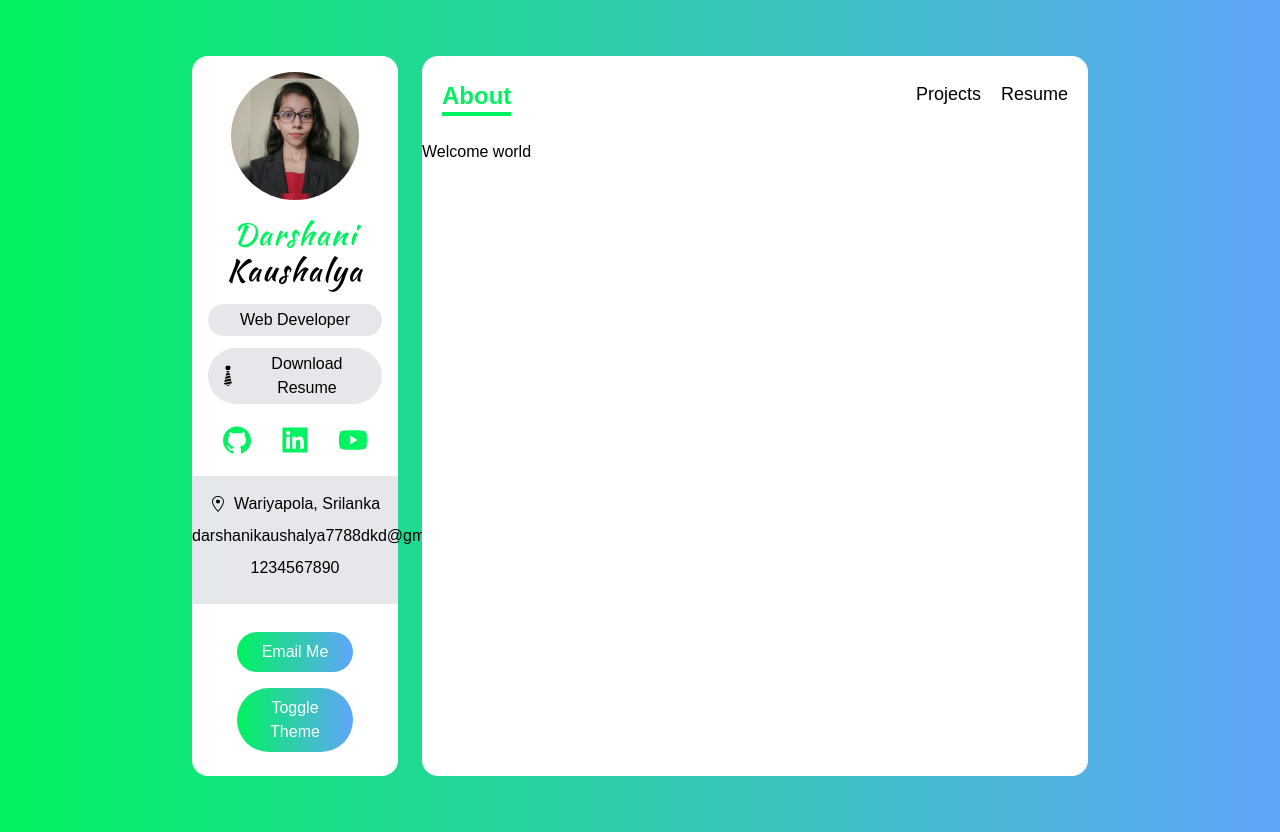
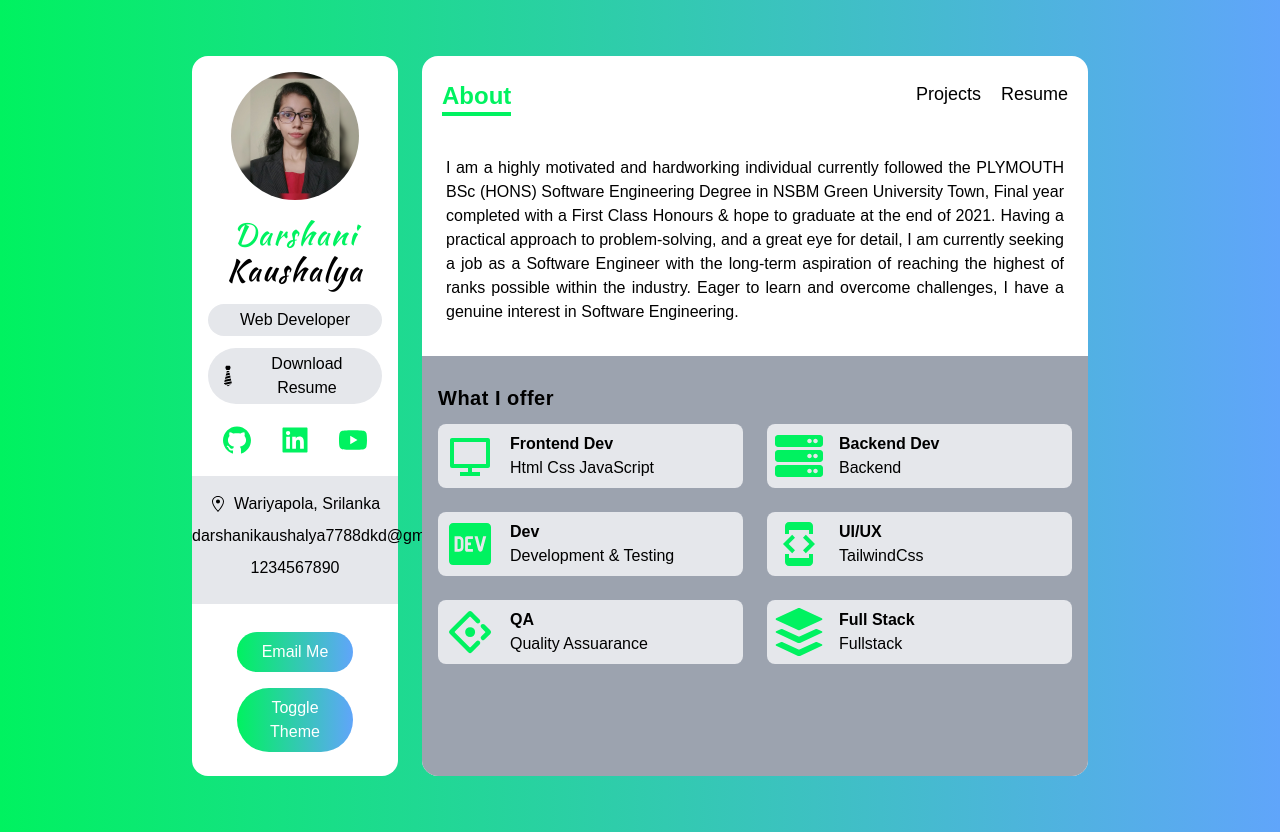
Before and after one commit to DarshaniKaushalya/Portfolio, a Next.js app: page / in a window 1280 px wide. Built offline with nearby package versions, Linux system fonts and the light colour scheme.

Commit message:
feat:Creating about page

```diff
--- /dev/null
+++ b/components/ServiceCard.tsx
@@ -0,0 +1,26 @@
+import React, { FunctionComponent } from 'react'
+import { IService } from '../type'
+
+const ServiceCard:FunctionComponent<{service:IService}> = ({
+    service:{Icon,about,title},
+
+}) => {
+const createMarkup = ()=>{
+    return {
+        __html:about,
+    }
+}
+
+    return (
+    <div className='flex items-center p-2 space-x-4'>
+
+        <Icon  className='w-12 h-12 text-green' />
+        <div>
+            <h4 className='font-bold'>{title}</h4>
+            <p dangerouslySetInnerHTML={createMarkup()}/>
+        </div>
+    </div>
+    )
+}
+
+export default ServiceCard
--- a/pages/_app.tsx
+++ b/pages/_app.tsx
@@ -9,7 +9,7 @@ function MyApp({ Component, pageProps }) {
     <div className='col-span-12 p-4 px-4 text-center bg-white lg:col-span-3 rounded-2xl'>
       <Sidebar/>
       </div>
-    <div className='flex flex-col col-span-12 bg-white lg:col-span-9 rounded-2xl'>
+    <div className='flex flex-col col-span-12 overflow-hidden bg-white lg:col-span-9 rounded-2xl'>
       <Navbar/>
     <Component {...pageProps} />
     </div>
--- a/pages/index.tsx
+++ b/pages/index.tsx
@@ -1,10 +1,52 @@
+// import { motion } from 'framer-motion'
+import { GetServerSidePropsContext } from 'next'
 import React from 'react'
+// import { fadeInUp, routeAnimation, stagger } from '../animations'
+import ServiceCard from '../components/ServiceCard'
 import {services} from '../data'
 
+const index = () => {
 
-const index = () => {
   return (
-    <div>Welcome world</div>
+    <div className="flex flex-col flex-grow px-6 pt-1 ">
+   <h5 className='my-3 font-medium text-justify'> I am a highly motivated and hardworking individual currently followed
+     the PLYMOUTH BSc (HONS) Software Engineering Degree
+     in NSBM Green University Town, Final year completed
+     with a First Class Honours & hope to graduate at the end of 2021.
+     Having a practical approach to problem-solving, and a great eye for detail,
+     I am currently seeking a job as a Software Engineer with the long-term aspiration of
+     reaching the highest of ranks possible within the industry. Eager to learn and overcome challenges,
+     I have a genuine interest in Software Engineering.</h5>
+
+<div className='flex-grow p-4 mt-5 bg-gray-400 dark:bg-dark-100'
+     style={{marginLeft:'-1.5rem',marginRight:'-1.5rem'}}>
+  <h6 className='flex-grow my-3 text-xl font-bold tracking-wide'>What I offer</h6>
+
+{/* //child animation as slow than earliest one */}
+<div
+    className='grid gap-6 lg:grid-cols-2'
+    // variants={stagger}
+    // initial="initial"
+    // animate="animate"
+    // exit="exit"
+    >
+  {
+    services.map(service=>(
+      <div
+      // variants={fadeInUp}
+
+
+      className='bg-gray-200 rounded-lg dark:bg-dark-200 lg:col-span-1'>
+      <ServiceCard service={service}/>
+      </div>
+    ))
+  }
+
+</div>
+
+</div>
+
+    </div>
   )
 }
 
```
